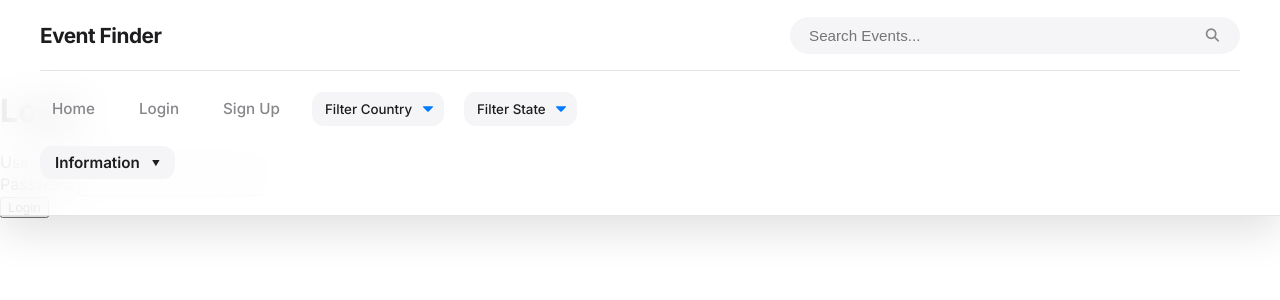
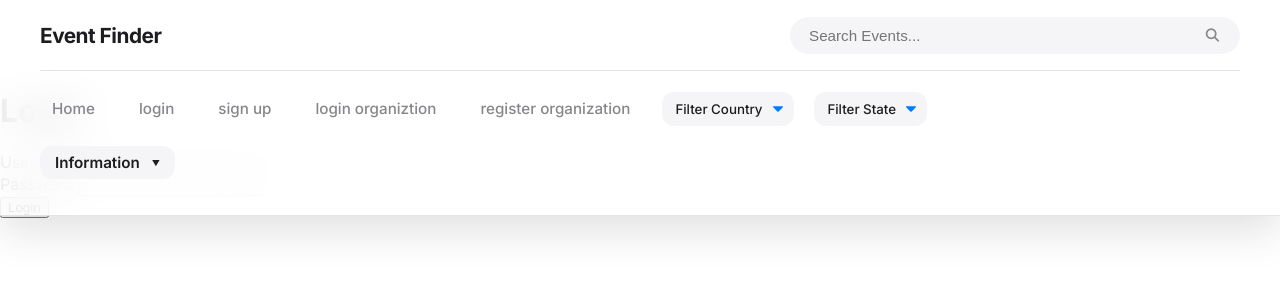
Before and after one commit to JesseSinti/DjangoUnit2Project, a Django app: page /login/ in a window 1280 px wide. Shown: the top 300 px of the page. Run offline with Django 5.2, Linux system fonts and the light colour scheme.

Commit message:
org buttons

```diff
--- a/Django_Unit_Project_2/App/templates/base.html
+++ b/Django_Unit_Project_2/App/templates/base.html
@@ -35,9 +35,13 @@
             </li>
             {% if request.user.is_authenticated %}
                 <li class="nav-item logout-item"><a href='{% url "logout" %}'>Logout</a></li>
+                <li class="nav-item login-item"><a href='{% url "org-login" %}'>login organiztion</a></li>
+                <li class="nav-item signup-item"><a href='{% url "org-signup" %}'>register organization</a></li>
             {% else %}
-                <li class="nav-item login-item"><a href='{% url "login" %}'>Login</a></li>
-                <li class="nav-item signup-item"><a href='{% url "signup" %}'>Sign Up</a></li>
+                <li class="nav-item login-item"><a href='{% url "login" %}'>login</a></li>
+                <li class="nav-item signup-item"><a href='{% url "signup" %}'>sign up</a></li>
+                <li class="nav-item login-item"><a href='{% url "org-login" %}'>login organiztion</a></li>
+                <li class="nav-item signup-item"><a href='{% url "org-signup" %}'>register organization</a></li>
             {% endif %}
             <li class="nav-item category-filter-item">
                 <form action={% url "home_page" %} method="get">
```
